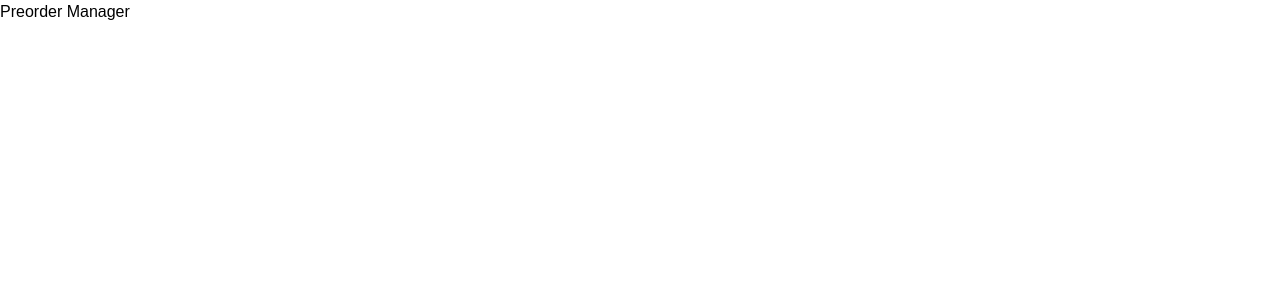
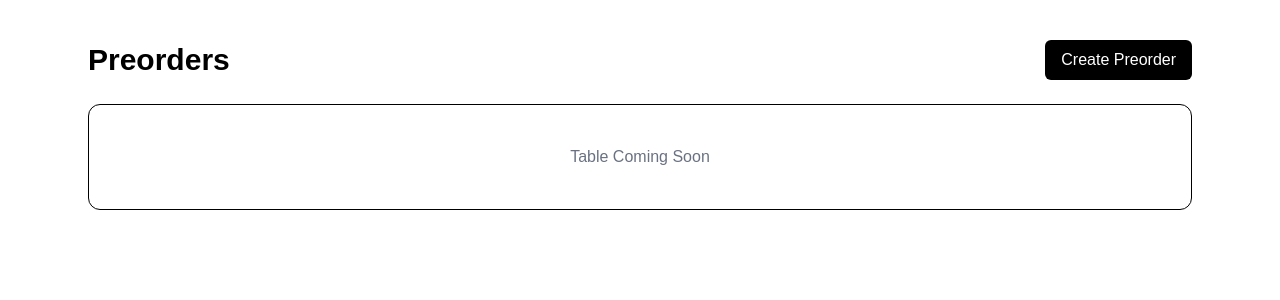
Before and after one commit to adnan2508/preorder-manager, a Next.js app: page / in a window 1280 px wide. Shown: the top 300 px of the page. Built offline with nearby package versions, Linux system fonts and the light colour scheme.

Commit message:
started table

```diff
--- a/src/app/page.tsx
+++ b/src/app/page.tsx
@@ -1,9 +1,24 @@
+import Container from "@/components/shared/container";
 import "./globals.css";
+import PageHeading from "@/components/shared/page-heading";
 
 export default function Home() {
   return (
-    <div>
-      Preorder Manager
-    </div>
+    <Container>
+      <PageHeading
+        title="Preorders"
+        action={
+          <button className="bg-black text-white px-4 py-2 rounded-md">
+            Create Preorder
+          </button>
+        }
+      />
+
+      <div className="border rounded-xl overflow-hidden">
+        <div className="p-10 text-center text-gray-500">
+          Table Coming Soon
+        </div>
+      </div>
+    </Container>
   );
 }
--- /dev/null
+++ b/src/components/shared/container.tsx
@@ -0,0 +1,13 @@
+import { ReactNode } from "react";
+
+type ContainerProps = {
+  children: ReactNode;
+};
+
+export default function Container({ children }: ContainerProps) {
+  return (
+    <div className="max-w-6xl mx-auto px-6 py-10">
+      {children}
+    </div>
+  );
+}
--- /dev/null
+++ b/src/components/shared/page-heading.tsx
@@ -0,0 +1,21 @@
+import { ReactNode } from "react";
+
+type Props = {
+  title: string;
+  action?: ReactNode;
+};
+
+export default function PageHeading({
+  title,
+  action,
+}: Props) {
+  return (
+    <div className="flex items-center justify-between mb-6">
+      <h1 className="text-3xl font-bold">
+        {title}
+      </h1>
+
+      {action}
+    </div>
+  );
+}
```
